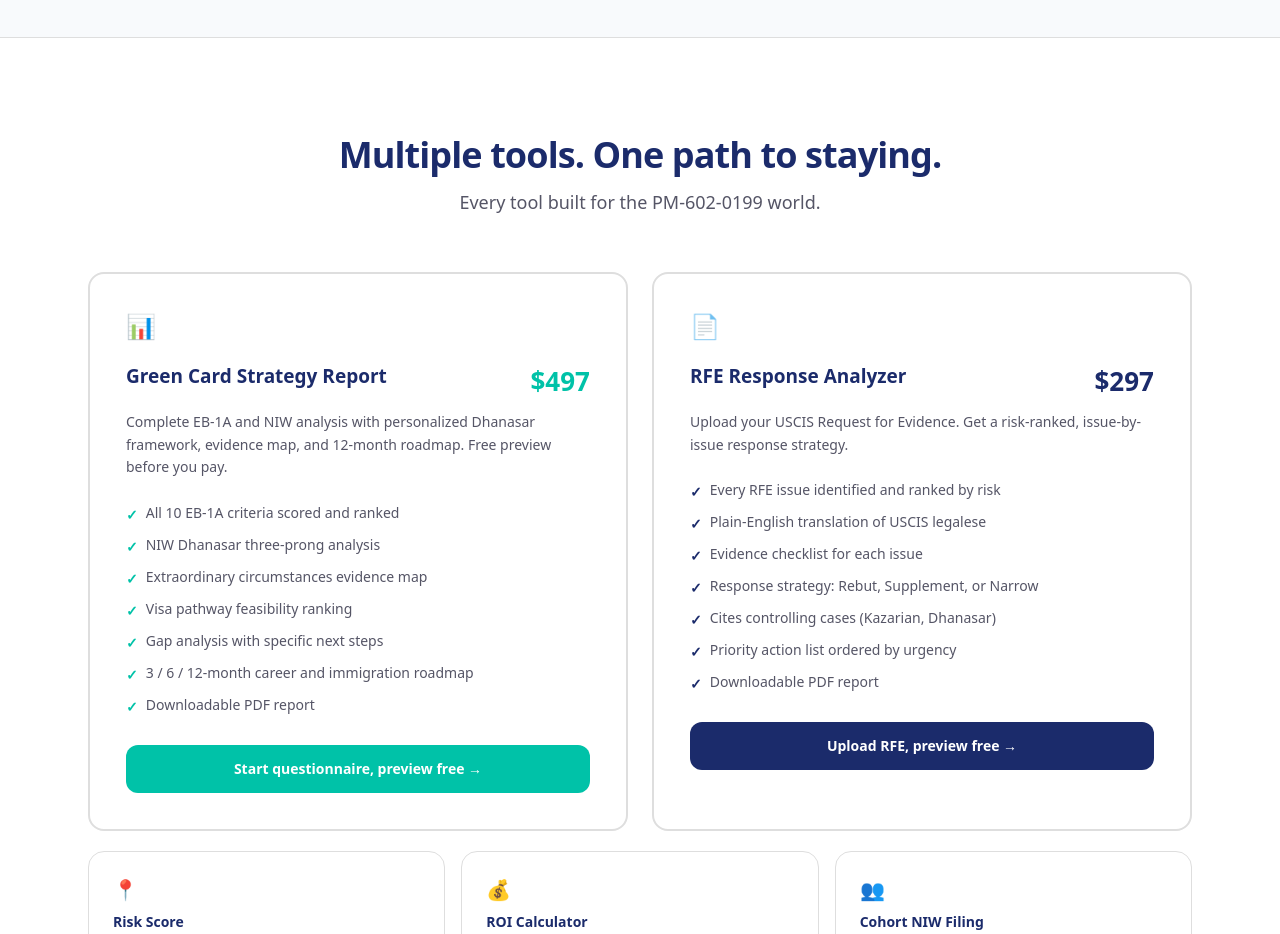
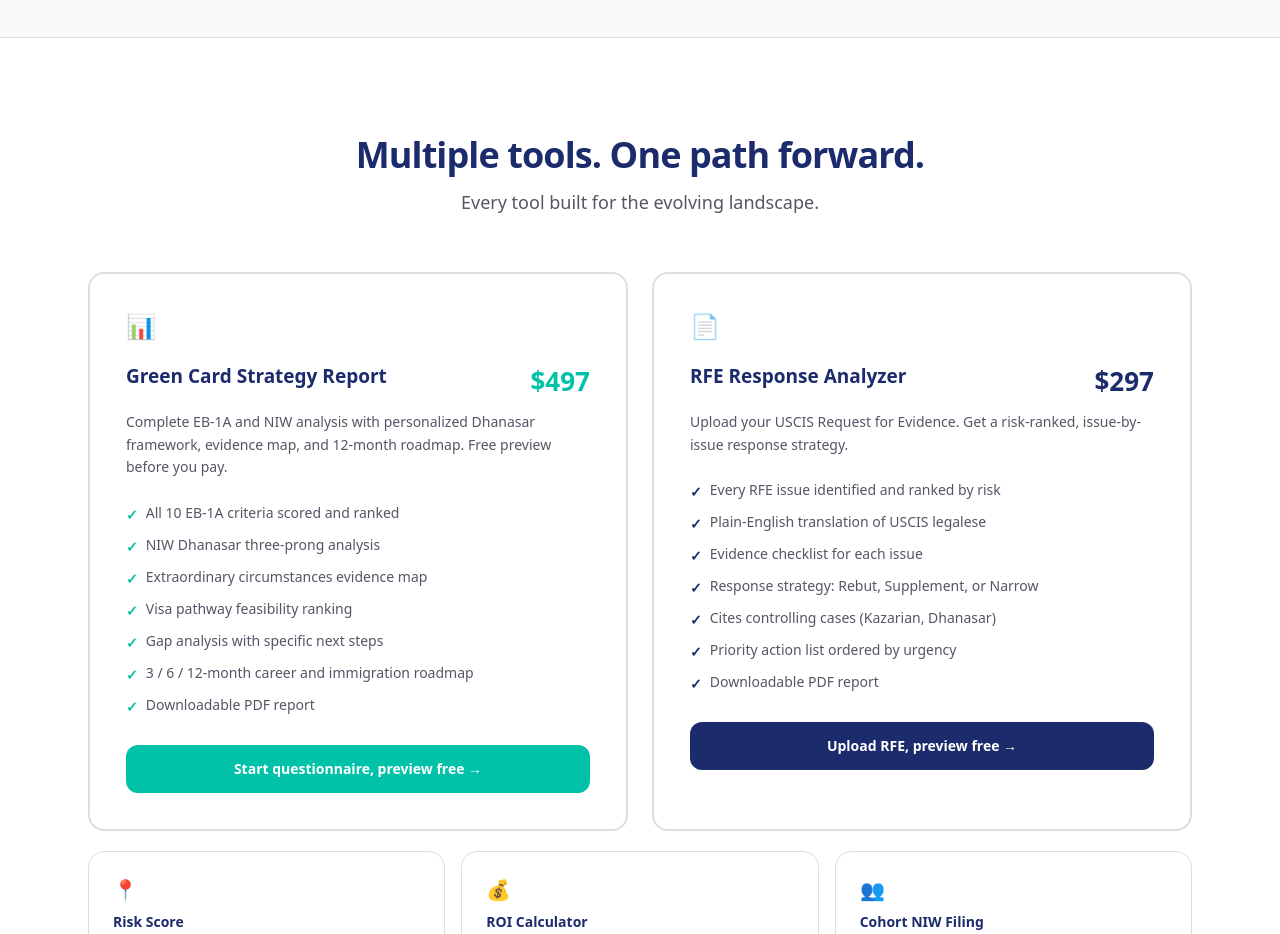
Before and after one commit to marambo-code/F-1Careers, a Next.js app: page / in a window 1280 px wide. Shown: the part 3580-4514 px from the top of the page. Built offline with nearby package versions, Linux system fonts and the light colour scheme; no server answers.

Commit message:
Tools section: 'One path to staying' -> 'One path forward', subtitle -> 'evolving landscape'
Co-Authored-By: Claude Sonnet 4.6 <noreply@anthropic.com>

```diff
--- a/app/page.tsx
+++ b/app/page.tsx
@@ -219,9 +219,9 @@ export default async function Home() {
       <section id="products" className="max-w-6xl mx-auto px-6 py-24">
         <div className="text-center mb-14">
           <h2 className="text-3xl md:text-4xl font-extrabold text-navy tracking-tight leading-[1.15]">
-            Multiple tools. One path to staying.
+            Multiple tools. One path forward.
           </h2>
-          <p className="text-lg text-mid mt-3">Every tool built for the PM-602-0199 world.</p>
+          <p className="text-lg text-mid mt-3">Every tool built for the evolving landscape.</p>
         </div>
 
         <div className="grid md:grid-cols-2 gap-6">
```
